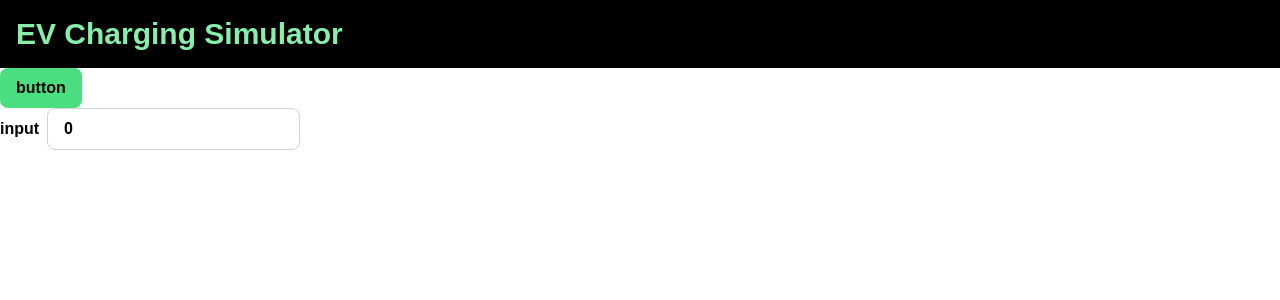
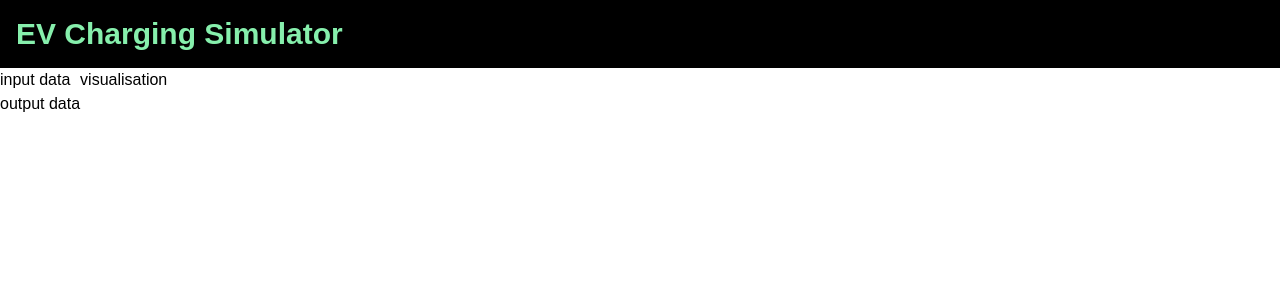
Before and after one commit to sominparrrk/ev-charging-simulator, a React (Create React App) app: page / in a window 1280 px wide. Shown: the top 300 px of the page. Built offline with nearby package versions, Linux system fonts and the light colour scheme.

Commit message:
feat: create and divide area containers (#2)
* feat: divide into three areas

```diff
--- /dev/null
+++ b/src/containers/InputData/InputData.tsx
@@ -0,0 +1,5 @@
+const InputData = () => {
+  return <div className='input-data__container'>input data</div>;
+};
+
+export default InputData;
--- /dev/null
+++ b/src/containers/OutputData/OutputData.tsx
@@ -0,0 +1,5 @@
+const OutputData = () => {
+  return <div className='input-data__container'>output data</div>;
+};
+
+export default OutputData;
--- /dev/null
+++ b/src/containers/Visualisation/Visualisation.tsx
@@ -0,0 +1,5 @@
+const Visualisation = () => {
+  return <div className='input-data__container'>visualisation</div>;
+};
+
+export default Visualisation;
--- a/src/pages/Main.tsx
+++ b/src/pages/Main.tsx
@@ -1,5 +1,6 @@
-import Button from '../components/Button/Button';
-import Input from '../components/Input/Input';
+import InputData from '../containers/InputData/InputData';
+import OutputData from '../containers/OutputData/OutputData';
+import Visualisation from '../containers/Visualisation/Visualisation';
 
 const Main = () => {
   return (
@@ -7,8 +8,13 @@ const Main = () => {
       <div className='main__header w-screen p-4 bg-black'>
         <h1 className='text-3xl font-bold text-green-300'>EV Charging Simulator</h1>
       </div>
-      <Button label='button' onClick={() => console.log('click')} />
-      <Input label='input' onChange={() => console.log('change')} />
+      <div className='main__container flex flex-row'>
+        <div className='data__container flex flex-col'>
+          <InputData />
+          <OutputData />
+        </div>
+        <Visualisation />
+      </div>
     </div>
   );
 };
```
